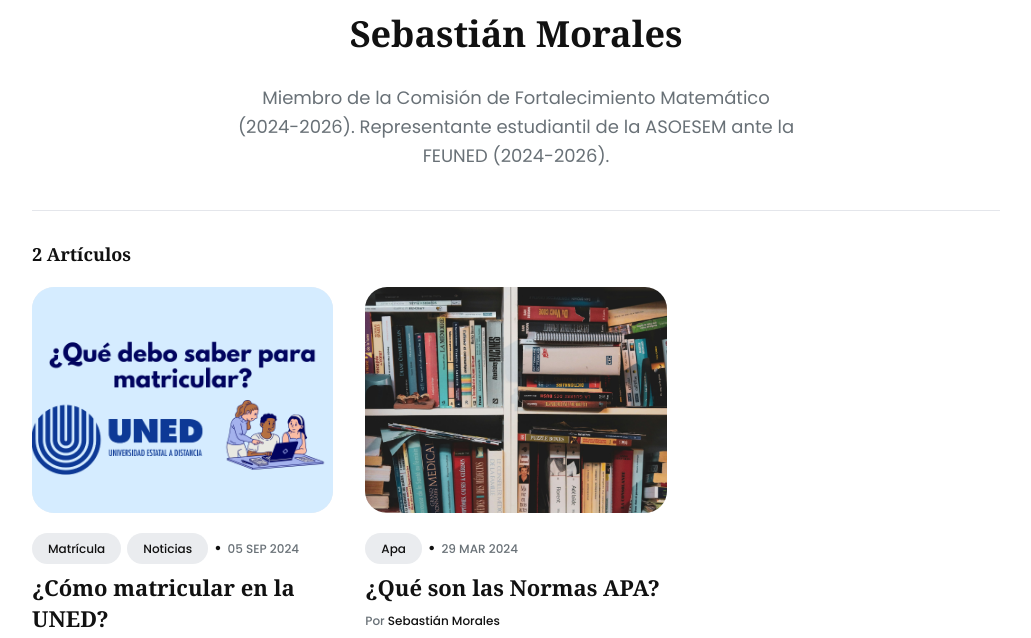
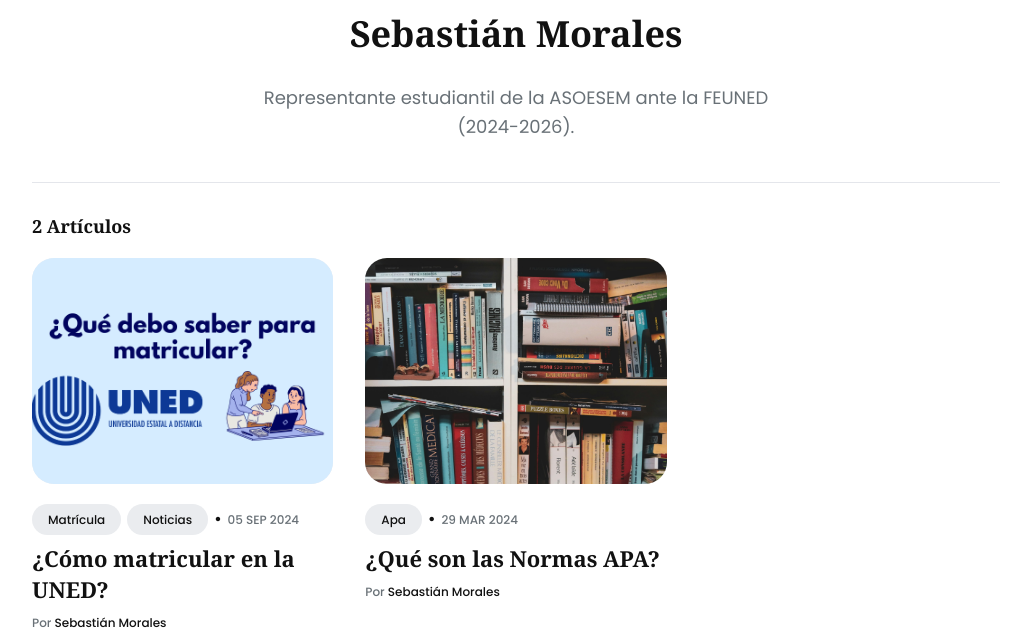
Before and after one commit to asoesem/asoesem.github.io, a Jekyll site: the page built from _authors/sebas.md, in a window 1280 px wide and 900 px high, cut to the strip 262-900 px from the top of the window. Shown: the whole strip, without its empty margins (124-1155 px from the left). Built offline with Jekyll 4.4.1, drawn with Linux system fonts in a browser that asks for light colours.

Commit message:
actualización de datos

```diff
--- a/_authors/sebas.md
+++ b/_authors/sebas.md
@@ -8,4 +8,4 @@ image: '/images/105.jpg'
 # facebook: https://www.facebook.com
 # instagram: https://www.instagram.com/jsebas01_/
 ---
-Miembro de la Comisión de Fortalecimiento Matemático (2024-2026). Representante estudiantil de la ASOESEM ante la FEUNED (2024-2026).
+Representante estudiantil de la ASOESEM ante la FEUNED (2024-2026).
```
